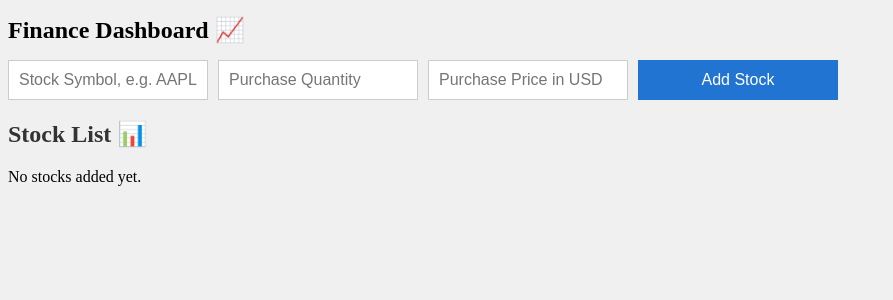
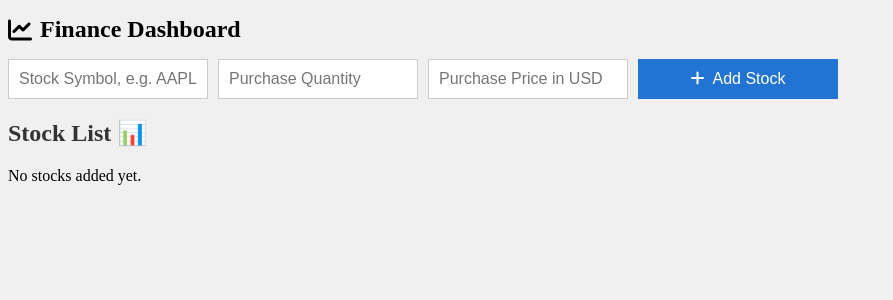
Before and after one commit to kealeee/LeeKeanHin-Capstone, a React (Vite) app: page / in a window 1280 px wide. Shown: the top 300 px of the page, without its empty margins (0-893 px from the left). Built offline with nearby package versions, Linux system fonts and the light colour scheme.

Commit message:
Enhance UI
Added some UI

```diff
--- a/package.json
+++ b/package.json
@@ -10,6 +10,7 @@
     "preview": "vite preview"
   },
   "dependencies": {
+    "@fortawesome/fontawesome-free": "^6.7.2",
     "react": "^19.1.0",
     "react-dom": "^19.1.0"
   },
--- a/src/App.css
+++ b/src/App.css
@@ -75,3 +75,8 @@ li {
   font-size: 1em;
   margin-top: 10px;
 }
+
+.stock-title i,
+.add-stock-btn i {
+  margin-right: 8px;
+}
--- a/src/App.jsx
+++ b/src/App.jsx
@@ -1,12 +1,13 @@
 
 import { useEffect, useState } from 'react';
 import './App.css'
+import '@fortawesome/fontawesome-free/css/all.min.css';
 
 
 function StockFormTitle() {
   return (
     <h1 className="stock-title">
-      Finance Dashboard 📈
+      <i className="fas fa-chart-line"></i> Finance Dashboard
     </h1>
   );
 }
@@ -50,7 +51,8 @@ function StockBuyPrice({purchasePrice, setPurchasePrice}){
 }
 
 function AddStockButton({onAddStock}){
-  return <button className='add-stock-btn' onClick={onAddStock}>Add Stock</button>;
+  return <button className='add-stock-btn' onClick={onAddStock}>
+    <i className="fas fa-plus"></i>Add Stock</button>;
 }
 
 function StockList({ stockList }) {
```
Also changed, not shown: 1 other file (tests, documents, lock files or other folders).
